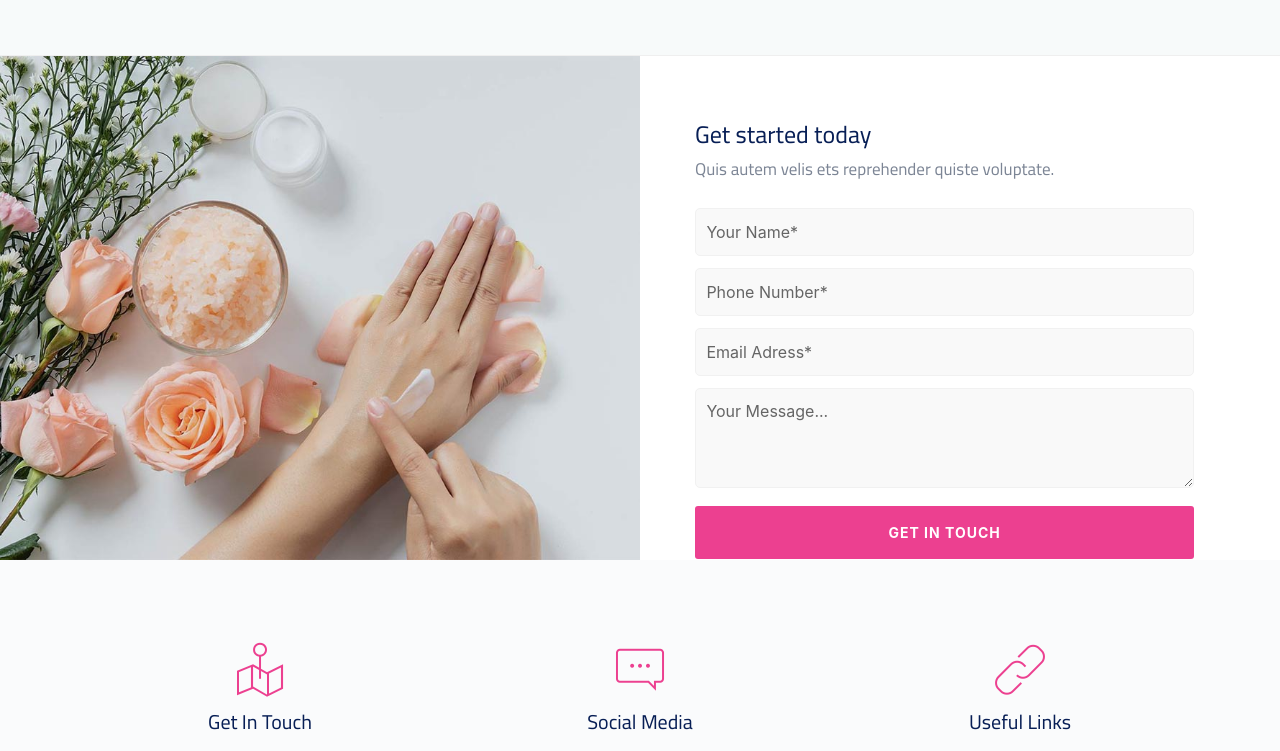
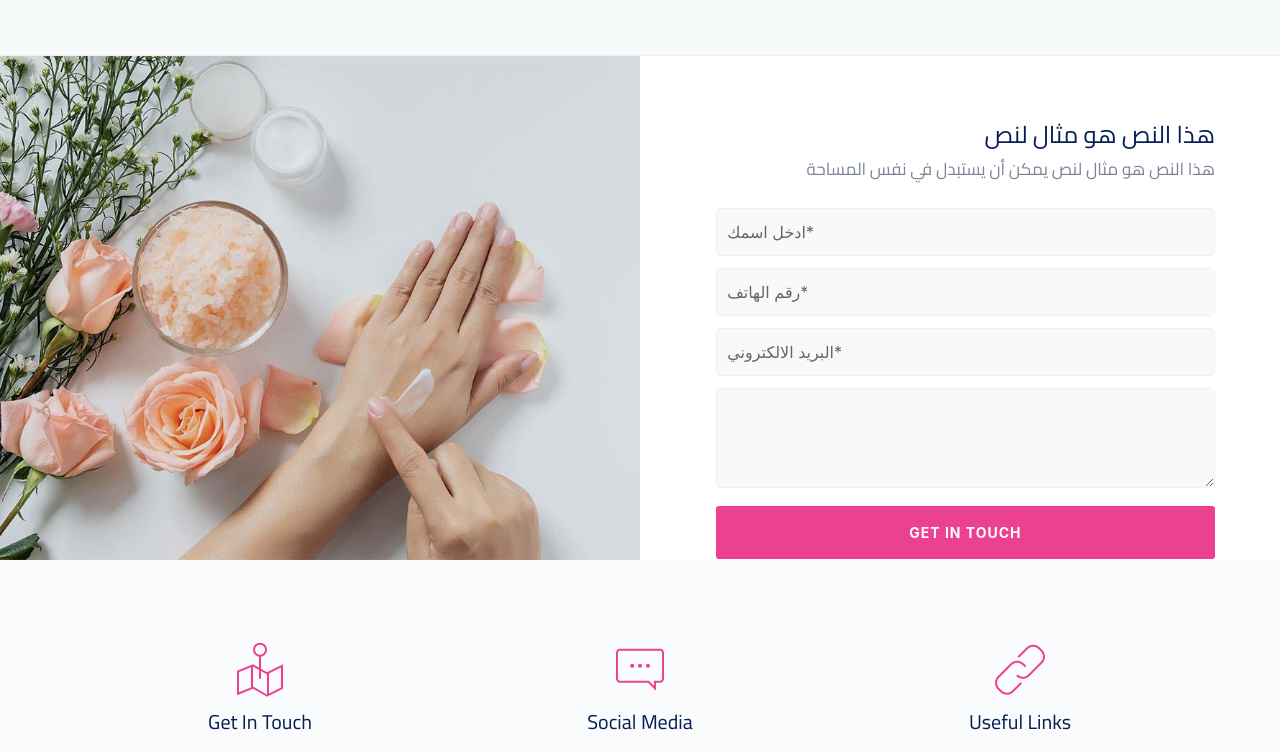
Before and after one commit to YoussefElgharib23/shoes, a plain HTML site: page index.html in a window 1280 px wide. Shown: the part 5640-6391 px from the top of the page. Drawn offline with nearby package versions, Linux system fonts and the light colour scheme.

Commit message:
Add changes

```diff
--- a/index.html
+++ b/index.html
@@ -1015,12 +1015,14 @@
                     <div class="small-col-inside">
 
                         <!--begin contact-form-wrapper-->
-                        <div class="contact-form-wrapper wow bounceIn" data-wow-delay="0.5s"
-                            style="visibility: visible; animation-delay: 0.5s; animation-name: bounceIn;">
+                        <div class="contact-form-wrapper wow bounceIn text-right" data-wow-delay="0.5s"
+                            style="visibility: visible; animation-delay: 0.5s; animation-name: bounceIn;" dir="ltr">
 
-                            <h3>Get started today</h3>
+                            <h3>هذا النص هو مثال لنص</h3>
 
-                            <p>Quis autem velis ets reprehender quiste voluptate.</p>
+                            <p>
+                                هذا النص هو مثال لنص يمكن أن يستبدل في نفس المساحة
+                            </p>
 
                             <!--begin form-->
                             <div>
@@ -1031,21 +1033,22 @@
                                 <!--end success message -->
 
                                 <!--begin contact form -->
-                                <form id="contact-form" class="contact-form contact"
+                                <form id="contact-form" class="contact-form contact text-right" dir="ltr"
                                     action="https://demo.epic-webdesign.com/tf-salespage/v10-beauty/php/contact.php"
                                     method="post">
 
                                     <input class="contact-input white-input" required="" name="contact_names"
-                                        placeholder="Your Name*" type="text">
+                                        placeholder="ادخل اسمك*" type="text">
 
                                     <input class="contact-input white-input" required="" name="contact_phone"
-                                        placeholder="Phone Number*" type="text">
+                                        placeholder="رقم الهاتف*" type="text">
 
                                     <input class="contact-input white-input" required="" name="contact_email"
-                                        placeholder="Email Adress*" type="email">
+                                        placeholder="البريد الالكتروني*" type="email">
 
                                     <textarea class="contact-input white-input" rows="2" cols="20"
-                                        name="contact_message" placeholder="Your Message..."></textarea>
+                                        name="contact_message" placeholder="رسالتك">
+                                    </textarea>
 
                                     <input value="Get In Touch" class="contact-submit" type="submit">
 
```
